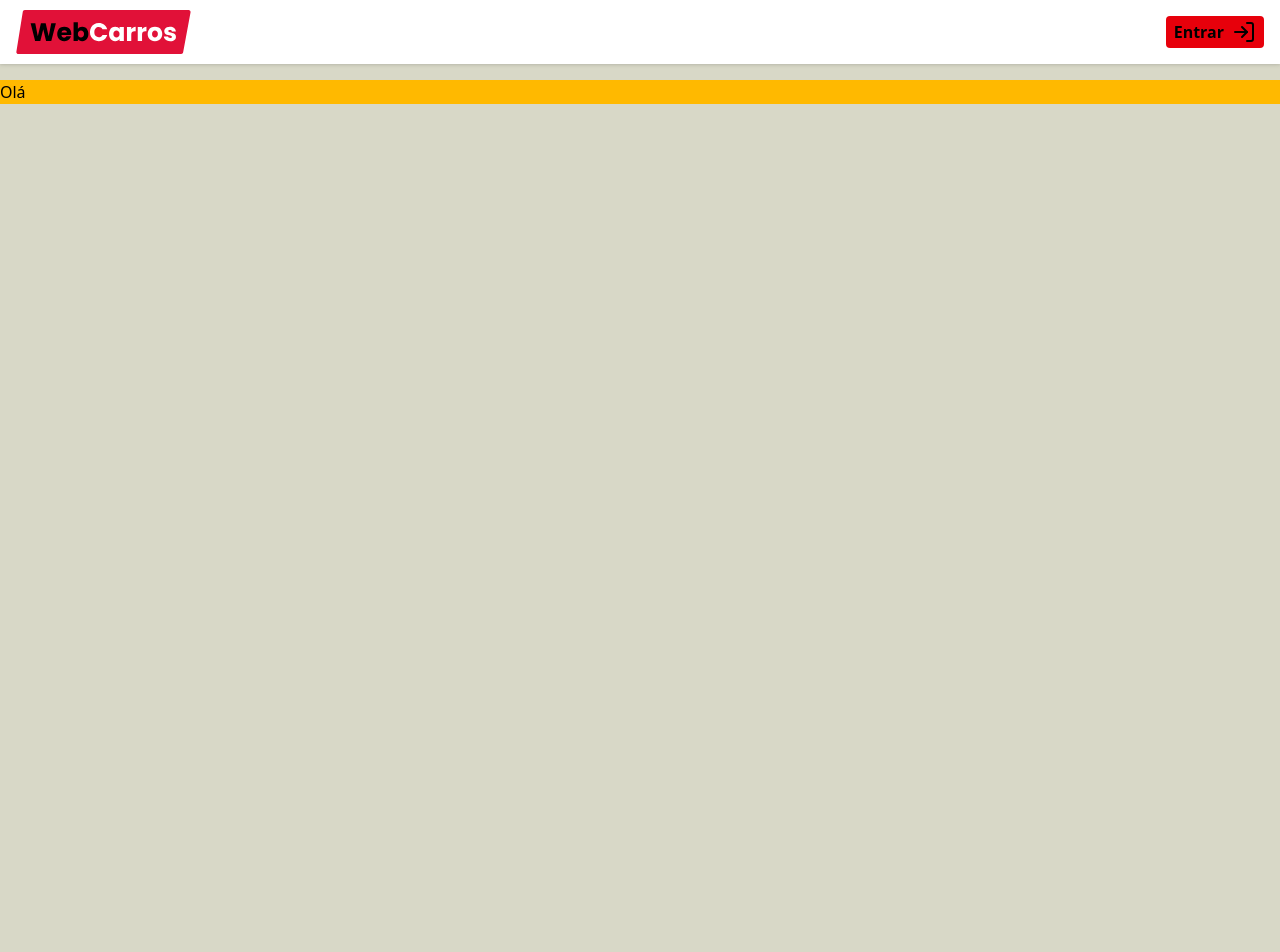
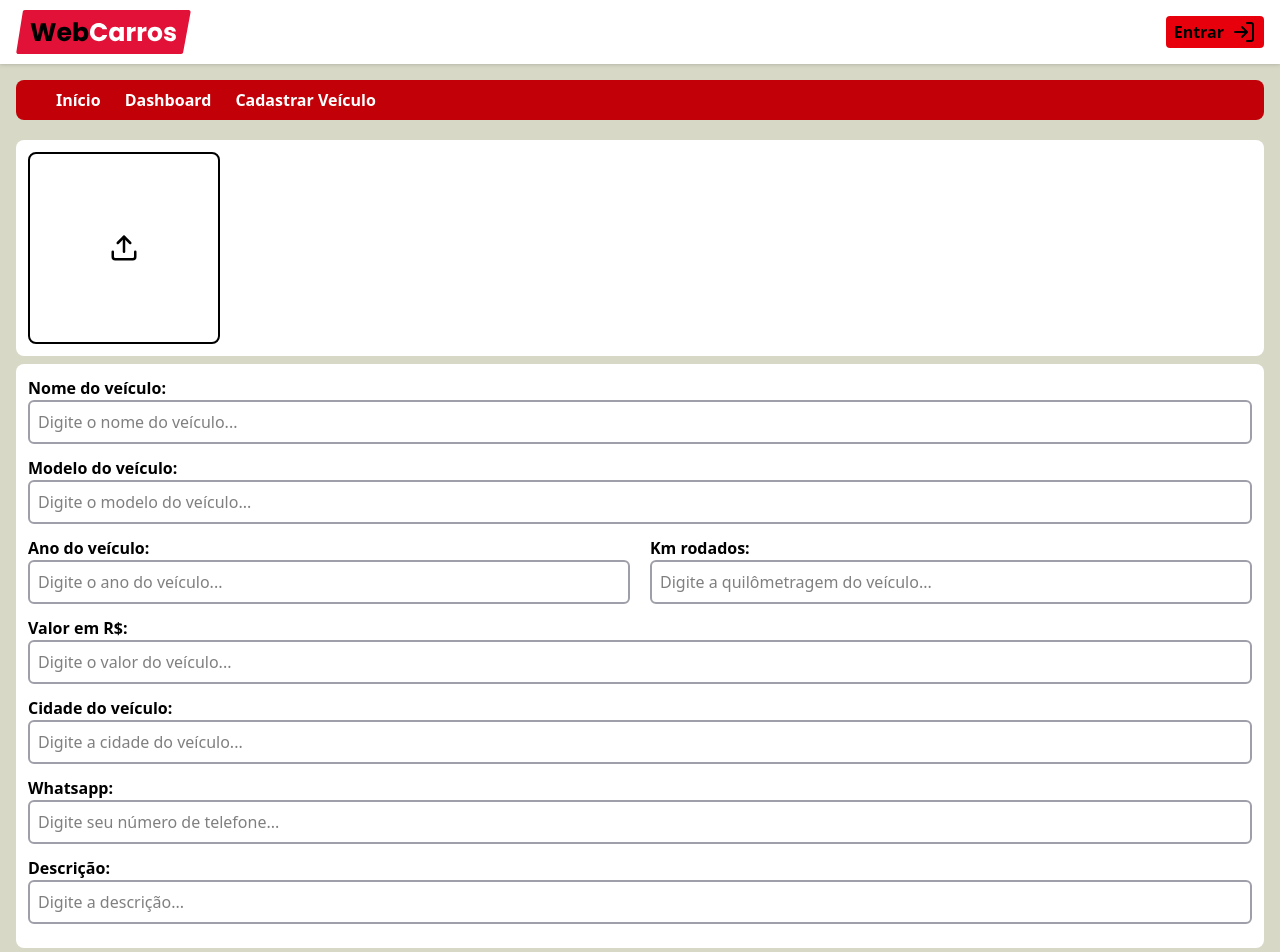
Before and after one commit to micaelsantoss/Projeto-WebCarros, a React (Vite) app: page /car/1 in a window 1280 px wide. Shown: the top 952 px of the page. Before the commit the page ends 800 px from the top, so only its background shows below. Built offline with nearby package versions, Linux system fonts and the light colour scheme.

Commit message:
criando private routes

```diff
--- a/src/components/header/index.tsx
+++ b/src/components/header/index.tsx
@@ -30,7 +30,7 @@ export function Header(){
                             onClick={() => logOut()}
                             className="flex gap-3 bg-red-600 px-3 py-1 rounded"
                         >
-                            <p className="bold">Sair</p>
+                            <p className="font-bold">Sair</p>
                             <FiLogOut size={24} color="#000"/>
                         </div>
                     </Link>
--- /dev/null
+++ b/src/components/panelHeader/index.tsx
@@ -0,0 +1,19 @@
+import { Link } from "react-router-dom";
+
+export function PanelHeader(){
+    return(
+        <div className="w-full max-w-7xl bg-red-700 h-10 rounded-lg mb-5 flex items-center gap-6 pl-10">
+            <Link to={"/"} className="font-bold text-white">
+                Início
+            </Link>
+
+            <Link to={"/dashboard"} className="font-bold text-white">
+                Dashboard
+            </Link>
+
+            <Link to={"/dashboard/newCar"} className="font-bold text-white">
+                Cadastrar Veículo
+            </Link>
+        </div>
+    )
+}
--- a/src/pages/dashboard/index.tsx
+++ b/src/pages/dashboard/index.tsx
@@ -1,7 +1,11 @@
+import { Container } from "../../components/container";
+import { PanelHeader } from "../../components/panelHeader";
+
 export function Dashboard(){
     return(
-        <div>
+        <Container>
+            <PanelHeader/>
             <h1 className="bg-amber-400">Olá</h1>
-        </div>
+        </Container>
     )
 }
--- a/src/pages/dashboard/newCar/index.tsx
+++ b/src/pages/dashboard/newCar/index.tsx
@@ -1,7 +1,145 @@
+import { FiUpload } from "react-icons/fi";
+import { Container } from "../../../components/container";
+import { PanelHeader } from "../../../components/panelHeader";
+import { useForm } from "react-hook-form";
+import { zodResolver } from "@hookform/resolvers/zod";
+import z from "zod";
+import { Input } from "../../../components/input";
+
+const schema = z.object({
+    name: z.string().nonempty("O nome é veículo obrigatório"),
+    model: z.string().nonempty("O modelo do veículo é obrigatório"),
+    year: z.string().nonempty("O ano do veículo é obrigatório"),
+    km: z.string().nonempty("A quilômetragem veículo é obrigatória"),
+    price: z.string().nonempty("O preço do veículo é obrigatório"),
+    city: z.string().nonempty("A cidade do veículo é obrigatória"),
+    description: z.string().nonempty("A descrição é obrigatória"),
+    whatsapp: z.string().nonempty("O campo nome é obrigatório").min(1, "O telefone para contato é obrigatório").refine((value) => /^(\d{10, 11})$/.test(value), {
+        message: "Número de telefone inválido."
+    }),
+})
+
+type FormData = z.infer<typeof schema>
+
 export function NewCar(){
+    const { register, handleSubmit, formState: { errors }, reset } = useForm<FormData>({
+        resolver: zodResolver(schema),
+        mode: "onChange"
+    });
+
+    function onSubmit(){
+
+    }
+
     return(
-        <div>
-            <h1 className="bg-amber-400">Olá</h1>
-        </div>
+        <Container>
+            <PanelHeader/>
+            <div className="bg-white rounded-lg p-3 flex flex-col sm:flex-row items-center gap-2">
+                <button className="border-2 w-48 rounded-lg flex flex-col items-center justify-center cursor-pointer overflow-hidden h-48">
+                    <div className="absolute cursor-pointer">
+                        <FiUpload size={30} color="000" className="cursor-pointer"/>
+                    </div>
+                    <div className="cursor-pointer h-48">
+                        <input type="file" accept="image/*" className="opacity-0 cursor-pointer h-48"/>
+                    </div>
+                </button>
+            </div>
+
+            <div className="w-full bg-white p-3 rounded-lg flex flex-col sm:flex-row items-center gap-2 mt-2 mb-10">
+                <form
+                    className="w-full"
+                    onSubmit={handleSubmit(onSubmit)}
+                >
+                    <div className="mb-3">
+                        <p className="font-bold">Nome do veículo:</p>
+                        <Input
+                            name="name"
+                            type="text"
+                            placeholder="Digite o nome do veículo..."
+                            error={errors.name?.message}
+                            register={register}
+                        />
+                    </div>
+
+                    <div className="mb-3">
+                        <p className="font-bold">Modelo do veículo:</p>
+                        <Input
+                            name="model"
+                            type="text"
+                            placeholder="Digite o modelo do veículo..."
+                            error={errors.model?.message}
+                            register={register}
+                        />
+                    </div>
+
+                    <div className="flex flex-col md:flex-row md:gap-5 w-full ">
+                        <div className="mb-3 w-full">
+                            <p className="font-bold">Ano do veículo:</p>
+                            <Input
+                                name="year"
+                                type="text"
+                                placeholder="Digite o ano do veículo..."
+                                error={errors.year?.message}
+                                register={register}
+                            />
+                        </div>
+                        <div className="mb-3 w-full">
+                            <p className="font-bold">Km rodados:</p>
+                            <Input
+                                name="km"
+                                type="text"
+                                placeholder="Digite a quilômetragem do veículo..."
+                                error={errors.km?.message}
+                                register={register}
+                            />
+                        </div>
+                    </div>
+
+                    <div className="mb-3">
+                        <p className="font-bold">Valor em R$:</p>
+                        <Input
+                            name="price"
+                            type="text"
+                            placeholder="Digite o valor do veículo..."
+                            error={errors.price?.message}
+                            register={register}
+                        />
+                    </div>
+
+                    <div className="mb-3">
+                        <p className="font-bold">Cidade do veículo:</p>
+                        <Input
+                            name="city"
+                            type="text"
+                            placeholder="Digite a cidade do veículo..."
+                            error={errors.city?.message}
+                            register={register}
+                        />
+                    </div>
+
+                    <div className="mb-3">
+                        <p className="font-bold">Whatsapp:</p>
+                        <Input
+                            name="whatsapp"
+                            type="text"
+                            placeholder="Digite seu número de telefone..."
+                            error={errors.whatsapp?.message}
+                            register={register}
+                        />
+                    </div>
+
+                    <div className="mb-3">
+                        <p className="font-bold">Descrição:</p>
+                        <Input
+                            name="description"
+                            type="text"
+                            placeholder="Digite a descrição..."
+                            error={errors.description?.message}
+                            register={register}
+                        />
+                    </div>
+                </form>
+            </div>
+        </Container>
     )
 }
--- a/src/pages/home/index.tsx
+++ b/src/pages/home/index.tsx
@@ -1,9 +1,14 @@
 import { Container } from "../../components/container";
+import { PanelHeader } from "../../components/panelHeader";
 
 export function Home(){
     return(
         <Container>
-            <div className="bg-white w-full max-w-3xl p-4 rounded-lg mx-auto flex justify-center items-center gap-4">
+            <PanelHeader/>
+
+            <h1 className="text-center text-2xl font-bold mt-4 mb-5 lg:text-4xl">Carros novos e usados em todo o Brasil</h1>
+
+            <div className="bg-white w-full max-w-3xl p-4 rounded-lg mx-auto flex justify-center items-center gap-4 mb-10">
                 <input
                     className="bg-white rounded px-2 py-1 outline-0 border border-zinc-400 w-full max-w-xl"
                     type="text"
@@ -14,9 +19,7 @@ export function Home(){
                 </button>
             </div>
 
-            <h1 className="text-center text-2xl font-bold mt-4 mb-5 lg:text-4xl">Carros novos e usados em todo o Brasil</h1>
-
-            <main className="w-full max-w-[300px] md:max-w-2xl lg:max-w-5xl mx-auto grid gap-6 grid-cols-1 md:grid-cols-2 lg:grid-cols-3">
+            <main className="w-full max-w-[300px] md:max-w-2xl lg:max-w-5xl mx-auto grid gap-6 grid-cols-1 md:grid-cols-2 lg:grid-cols-3 mb-15">
                 <section className="w-full bg-white rounded-lg hover:scale-105 transition-all">
                     <img
                         src="https://admin.cnnbrasil.com.br/wp-content/uploads/sites/12/2023/12/BMW-320i-made-in-Brazil.jpg?w=1200&h=900&crop=1"
```
Also changed, not shown: 1 other file (tests, documents, lock files or other folders).
